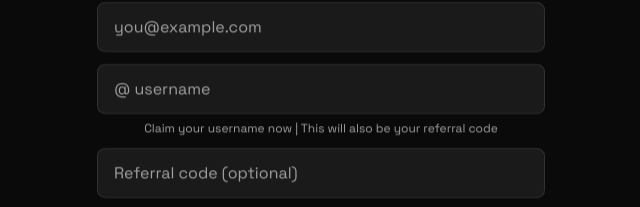
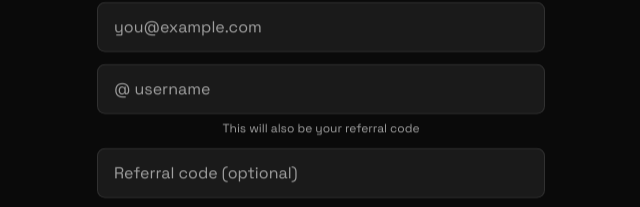
Before and after one commit to joel-why/raxs, a Next.js app: page / in a window 1280 px wide. Shown: the part 2180-2387 px from the top of the page, without its empty margins (319-959 px from the left). Built offline with nearby package versions, Linux system fonts and the light colour scheme; no server answers; the database is empty.

Commit message:
Simplify username caption to referral code note

```diff
--- a/components/waitlist-form.tsx
+++ b/components/waitlist-form.tsx
@@ -138,7 +138,7 @@ export function WaitlistForm() {
             />
           </div>
           <p className="mt-1.5 text-xs text-muted-foreground">
-            Claim your username now | This will also be your referral code
+            This will also be your referral code
           </p>
         </div>
         <div>
```
